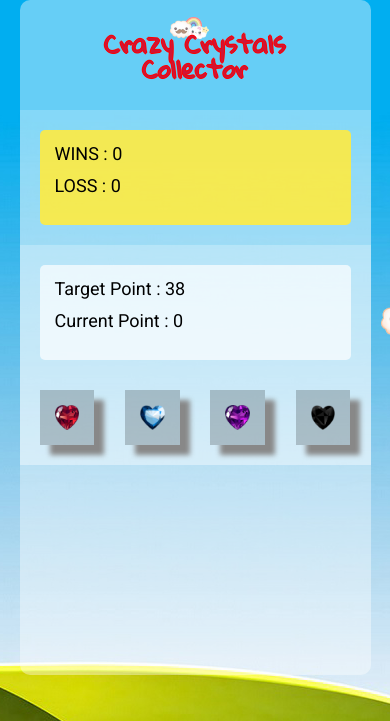
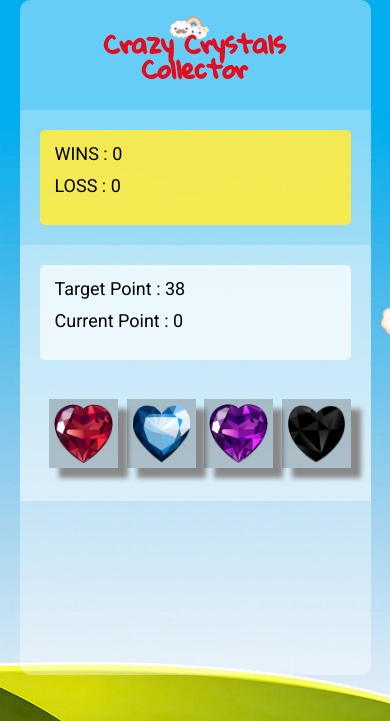
Before and after one commit to victorwltsang/week-4-game, a PHP site: page / in a window 390 px wide; the page is wider, and only the part inside the window is pictured. Shown: the top 721 px of that part. Run offline with PHP 8.4, Linux system fonts and the light colour scheme; some libraries are stand-ins or nearby versions.

Commit message:
mobile and +Up

```diff
--- a/assets/css/style.css
+++ b/assets/css/style.css
@@ -28,7 +28,7 @@ p {
     display: flex;
     min-height: 80vh;
     flex-direction: column;
-    max-width: 90%;
+    max-width: 80%;
     margin: 10vh auto;
     background-color: rgba(255, 255, 255, .40);
     border-radius: 10px;
@@ -101,14 +101,29 @@ header h1 {
     /*remove margin-bottom to stop centering */
     margin-bottom: auto;
     display: flex;
-    flex-wrap: wrap;
     justify-content: space-between;
+}
+
+.fading-value {
+    text-align: center;
+    width: 100%;
+    color: #888;
+    font-size: 110%;
+    position: absolute;
+    opacity: 0;
+}
+
+.gem-wrapper {
+    position: relative;
+    flex: 1;
+    margin: 3%;
+    /* need some space ?*/
 }
 
 .gem {
     cursor: pointer;
-    padding: 15px;
-    max-height: 100px;
+    padding: 5px;
+    width: 100%;
     background-color: rgba(0, 0, 0, 0.20);
     box-shadow: 10px 10px 5px #888;
 }
@@ -136,20 +151,33 @@ header h1 {
 
 @media screen and (max-width:1360px) {
     .flex-container {
-        min-height: 80vh;
+        max-width: 90%;
         margin: 0 auto;
     }
 }
 
-@media screen and (max-width:500px) {
+@media screen and (max-width:768px) {
+    header h1 {
+        font-size: 30px;
+    }
+    h2 {
+        font-size: 20px;
+    }
+    p {
+        font-size: 14px;
+        margin-bottom: 1.2em;
+    }
+    .column {
+        flex: 0 0 10%;
+    }
+}
+
+@media screen and (max-width:600px) {
     .instructions {
         display: none;
     }
     .crystal {
         margin-top: 30px;
-    }
-    .gem {
-        max-height: 25px;
     }
     .sidebar, .content, .wrapper {
         display: block;
--- a/assets/javascript/game.js
+++ b/assets/javascript/game.js
@@ -62,6 +62,17 @@ $(document).ready(function() {
         btnClick.play();
         currPoint += parseInt($(this).attr("data-value"));
         currentPoint.html(currPoint);
+        var fadeValue = $(this).parent().find(".fading-value");
+        fadeValue.html("+" + $(this).attr("data-value"));
+
+        $(fadeValue).finish().animate({
+            opacity: 1,
+            top: -40
+
+        }, 500, function() {
+            $(this).removeAttr('style');
+        });
+
 
         if (currPoint === randomPoint) {
             winCounter++;
--- a/index.html
+++ b/index.html
@@ -42,12 +42,22 @@
 
                     </div>
                     <div id="crystals" class="crystal">
-
+                        <div class="gem-wrapper">
+                            <div class="fading-value">+</div>
                             <img class="gem ruby" src="./assets/images/ruby.png" alt="Ruby" />
+                        </div>
+                        <div class="gem-wrapper">
+                              <div class="fading-value">+</div>
                             <img class="gem saphire" src="./assets/images/saphire.png" alt="Saphire" />
+                        </div>
+                        <div class="gem-wrapper">
+                            <div class="fading-value">+</div>
                             <img class="gem amethyst" src="./assets/images/amethyst.png" alt="Amethyst" />
+                        </div>
+                        <div class="gem-wrapper">
+                              <div class="fading-value">+</div>
                             <img class="gem obsidian" src="./assets/images/obsidian.png" alt="Obsidian" />
-
+                        </div>
 
                     </div>
 
```
Lines whose indentation alone changed are shown as unchanged.
